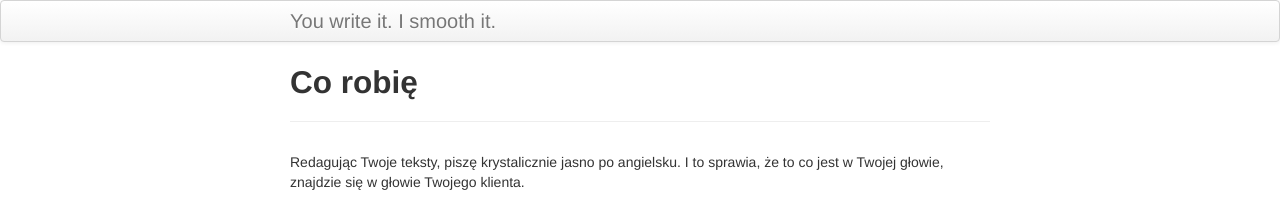
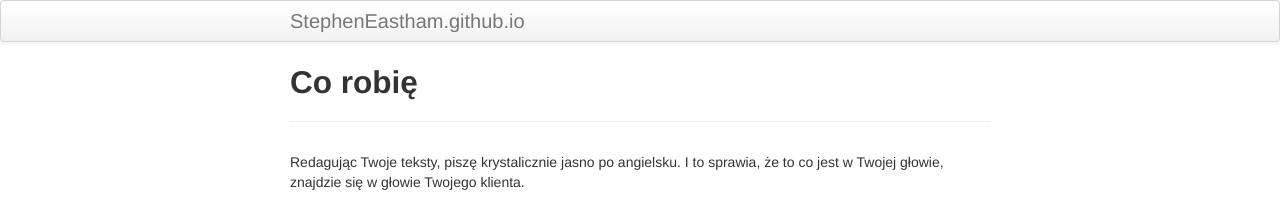
Before and after one commit to StephenEastham/StephenEastham.github.io, a Jekyll site: the page built from index.md, in a window 1280 px wide. Shown: the top 203 px of the page. Built offline with Jekyll 4.4.1, drawn with Linux system fonts in a browser that asks for light colours.

Commit message:
Update _config.yml

```diff
--- a/_config.yml
+++ b/_config.yml
@@ -8,7 +8,7 @@ highlighter: rouge
 # Themes are encouraged to use these universal variables
 # so be sure to set them if your theme uses them.
 #
-title : You write it. I smooth it.
+title :
 author :
   name : Stephen Eastham
   email : stephen.eastham59@gmail.com
```
